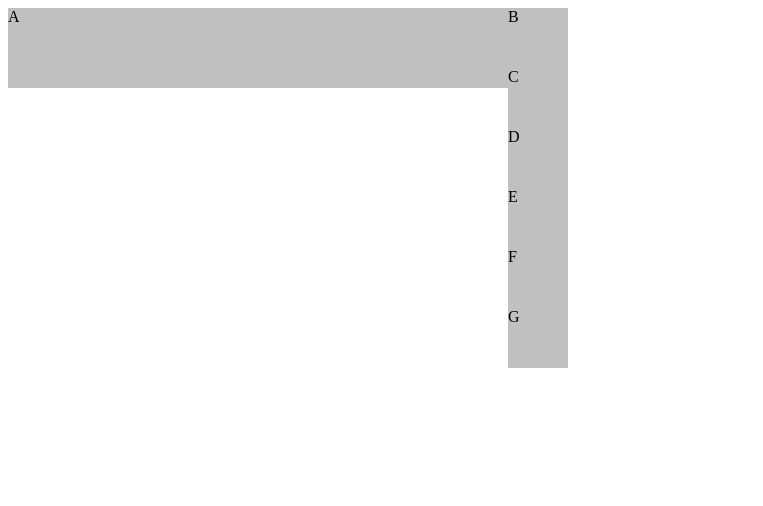
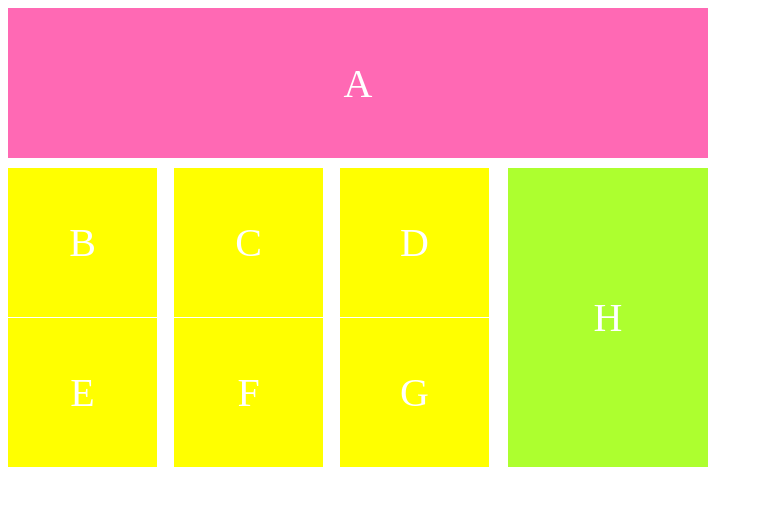
Before and after one commit to MarianaDropa/dec-2021-html, a plain HTML site: page lesson3/classwork3(4).html in a window 1280 px wide. Shown: the whole page, without its empty margins (0-763 px from the left). Drawn offline with Linux system fonts and the light colour scheme.

Commit message:
classwork3(4) done (new.css)

```diff
--- a/lesson3/classwork3(4).html
+++ b/lesson3/classwork3(4).html
@@ -9,17 +9,21 @@
     <link rel="stylesheet" href="new.css">
 </head>
 <body>
-<div class="Mariana">
-    <div class="T">A</div>
-    <div class="Marta">
+
+    <div class="A">A</div>
+    <div class="BCDEFGH"></div>
+    <div class="BCDEFG">
+
+    <div class="wrap">
         <div class="a">B</div>
         <div class="a">C</div>
         <div class="a">D</div>
         <div class="a">E</div>
         <div class="a">F</div>
         <div class="a">G</div>
+    </div>
+<div class="h">H</div>
+    </div>
 
-    </div>
-</div>
 </body>
 </html>
--- a/lesson3/main.css
+++ b/lesson3/main.css
@@ -10,7 +10,7 @@
     margin-bottom: 10px;
 
 }
-.acdef{
+.bcdef{
     display: flex;
     justify-content: center;
 }
--- a/lesson3/new.css
+++ b/lesson3/new.css
@@ -1,20 +1,55 @@
-.Mariana {
+.A {
+
+    background: hotpink;
+    height: 150px;
+    width: 700px;
+    color: white;
+    font-size: 40px;
+    display: flex;
+    justify-content: center;
+    align-items: center;
+    margin-bottom: 10px;
+}
+
+
+.BCDEFGH{
+    display: flex;
+    justify-content: center;
+}
+
+.BCDEFG{
     display: flex;
 
 }
-.T {
-    background: silver;
+.wrap {
+    background: white;
+    height: 300px;
     width: 500px;
-    height: 80px;
+    display: flex;
+    flex-wrap: wrap;
+
 }
 
-.Marta {
+.a {
+    background: yellow;
+    height: 149px;
+    width: 149px;
+    color: white;
+    font-size: 40px;
     display: flex;
-    flex-direction: column;
+    justify-content: center;
+    align-items: center;
+    margin-right: 17px;
+}
 
+.h {
+    background: greenyellow;
+    height: 299px;
+    width: 200px;
+    color: white;
+    font-size: 40px;
+    display: flex;
+    justify-content: center;
+    align-items: center;
+    margin-right: 40px;
 }
-.a {
-    background: silver;
-    width: 60px;
-    height: 60px;
-}
```
